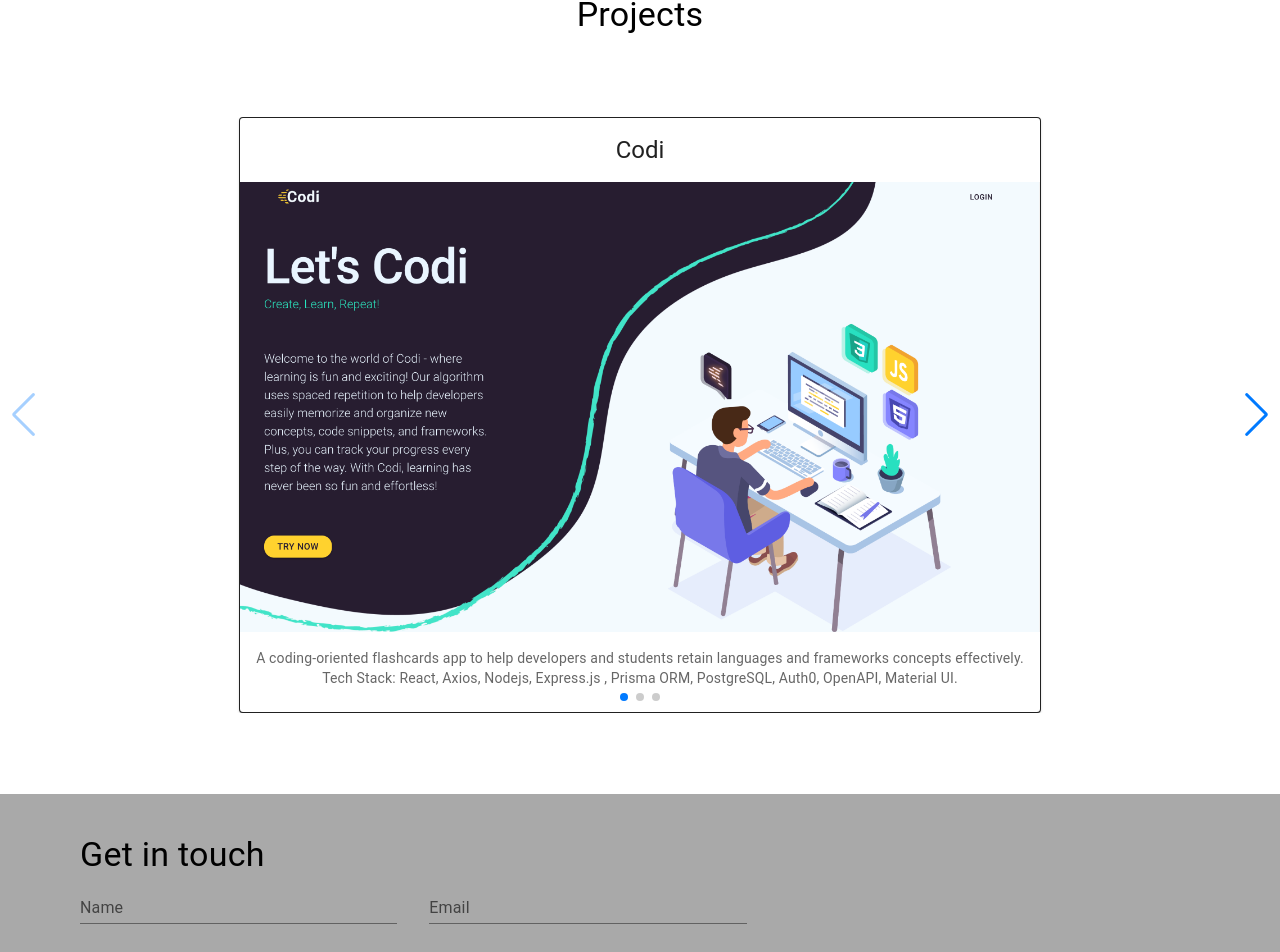
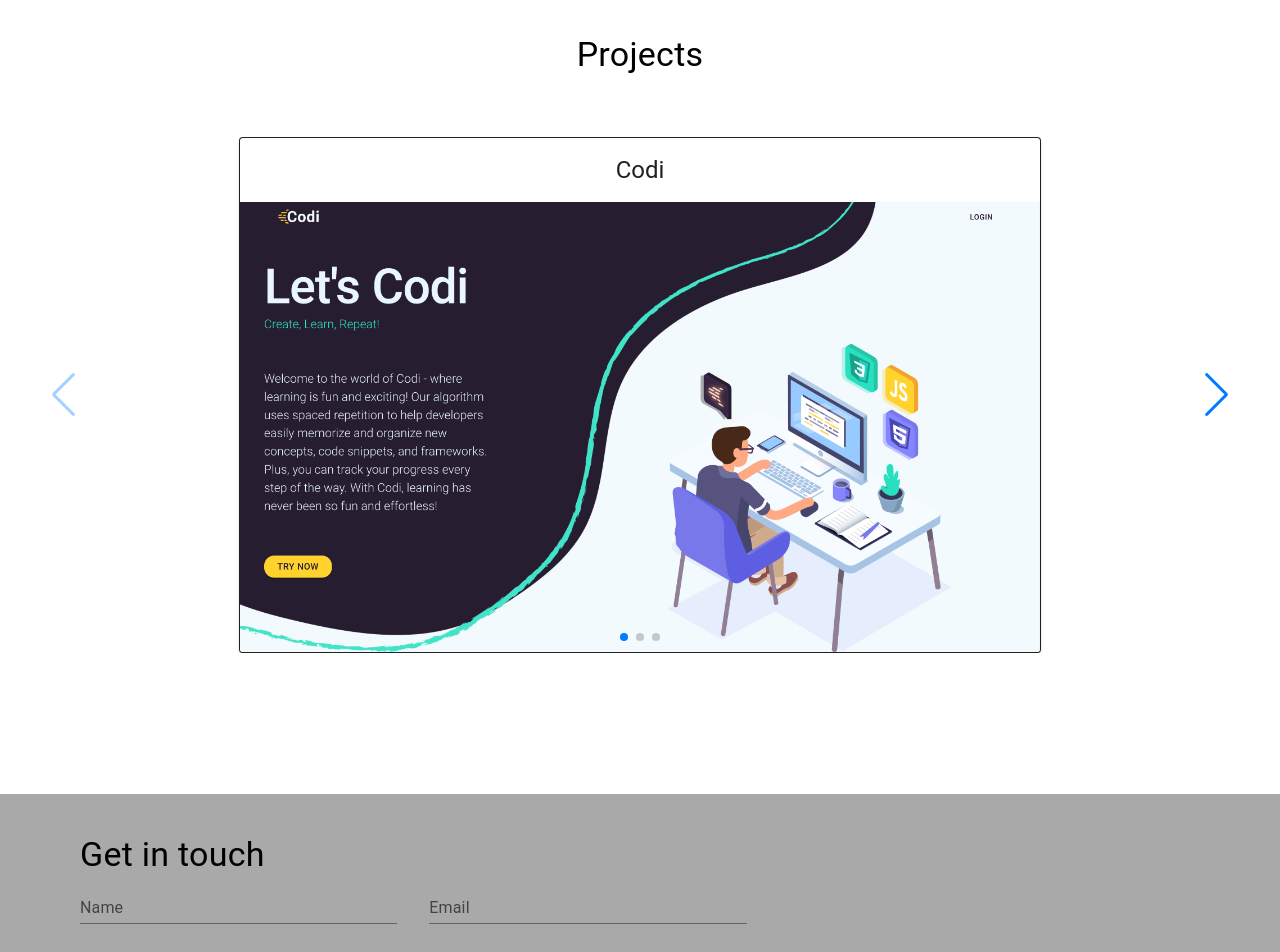
Before and after one commit to jkmochizuki/my-portfolio, a React (Create React App) app: page / in a window 1280 px wide. Shown: the part 1676-2628 px from the top of the page. Built offline with nearby package versions, Linux system fonts and the light colour scheme.

Commit message:
Add style to hovered projects

```diff
--- a/src/components/Projects.jsx
+++ b/src/components/Projects.jsx
@@ -1,20 +1,33 @@
 import {
   Grid,
   Card,
-  CardContent,
   CardMedia,
   Typography,
   CardHeader,
+  CardActionArea,
+  Box,
+  Link,
 } from "@mui/material";
-import React from "react";
+import React, { useState } from "react";
 import { Swiper, SwiperSlide } from "swiper/react";
 import { Navigation, Pagination, A11y } from "swiper";
 import "swiper/css";
 import "swiper/css/navigation";
 import "swiper/css/pagination";
 import { projects } from "../constants";
+import { projectStyles } from "../styles/projectStyles";
 
 export default function Projects() {
+  const [isHovered, setIsHovered] = useState(false);
+
+  const handleMouseOver = () => {
+    setIsHovered(true);
+  };
+
+  const handleMouseOut = () => {
+    setIsHovered(false);
+  };
+
   const ProjectSlides = () => {
     return (
       <Swiper
@@ -27,20 +40,39 @@ export default function Projects() {
         {projects.map((p) => (
           <SwiperSlide>
             <Card sx={{ maxWidth: 800, mx: "auto", border: 1 }}>
+              <CardActionArea
+                onMouseOver={handleMouseOver}
+                onMouseOut={handleMouseOut}
+              >
                 <CardHeader title={p.name} />
+                {!isHovered ? (
                   <CardMedia
                     component="img"
                     height="450"
                     image={process.env.PUBLIC_URL + p.image}
-              ></CardMedia>
-              <CardContent sx={{ mx: "auto" }}>
-                <Typography variant="body2" color="text.secondary">
+                  />
+                ) : (
+                  <>
+                    <CardMedia
+                      component="img"
+                      height="450"
+                      image={process.env.PUBLIC_URL + p.image}
+                      style={projectStyles.media}
+                    />
+                    <Box style={projectStyles.overlay}>
+                      <Typography variant="h6" color="text.primary">
+                        <Link href="#">Live</Link> | <Link href="#">Repo</Link>
+                      </Typography>
+                      <Typography variant="h6" color="text.secondary">
                         {p.about}
                       </Typography>
-                <Typography variant="body2" color="text.secondary">
+                      <Typography variant="h6" color="text.secondary">
                         Tech Stack: {p.stack}
                       </Typography>
-              </CardContent>
+                    </Box>
+                  </>
+                )}
+              </CardActionArea>
             </Card>
           </SwiperSlide>
         ))}
@@ -49,7 +81,8 @@ export default function Projects() {
   };
 
   return (
-    <Grid container sx={{ height: "100vh" }} columns={{ xs: 12 }}>
+    <Grid container sx={{ height: "100vh" }}>
+      <Grid xs={12} container p={5} marginBottom={5} sx={{ height: "95vh" }}>
         <Grid item xs={12}>
           <Typography variant="h4">Projects</Typography>
         </Grid>
@@ -57,5 +90,6 @@ export default function Projects() {
           <ProjectSlides />
         </Grid>
       </Grid>
+    </Grid>
   );
 }
--- /dev/null
+++ b/src/styles/projectStyles.js
@@ -0,0 +1,13 @@
+export const projectStyles = {
+  media: {
+    opacity: 0.1,
+    backgroundColor: "rgba(76, 175, 80, 0.3)"
+  },
+
+  overlay: {
+    position: "absolute",
+    top: "200px",
+    backgroundColor: "rgba(76, 175, 80, 0.3)"
+  },
+
+};
```
Lines whose indentation alone changed are shown as unchanged.
